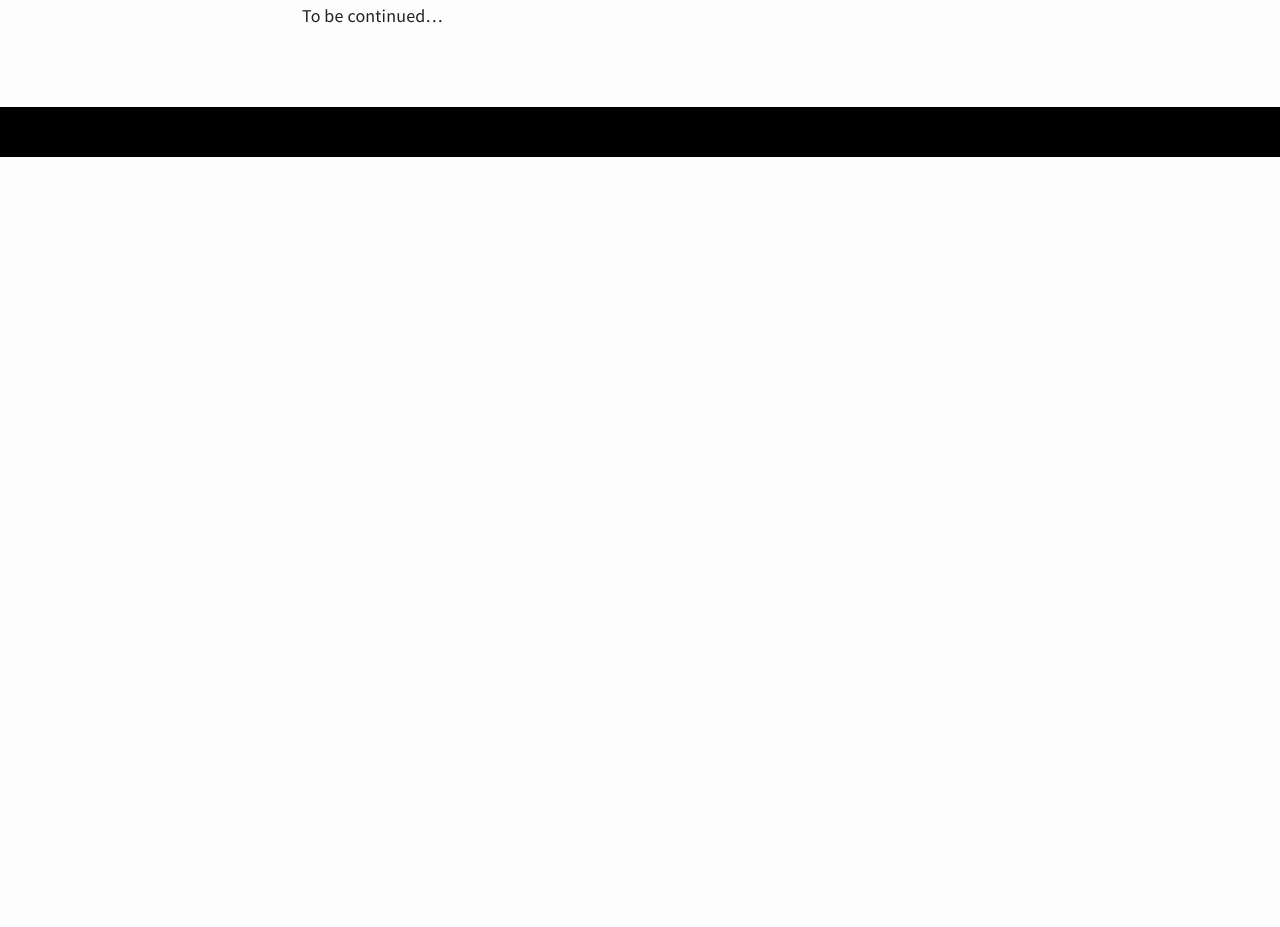
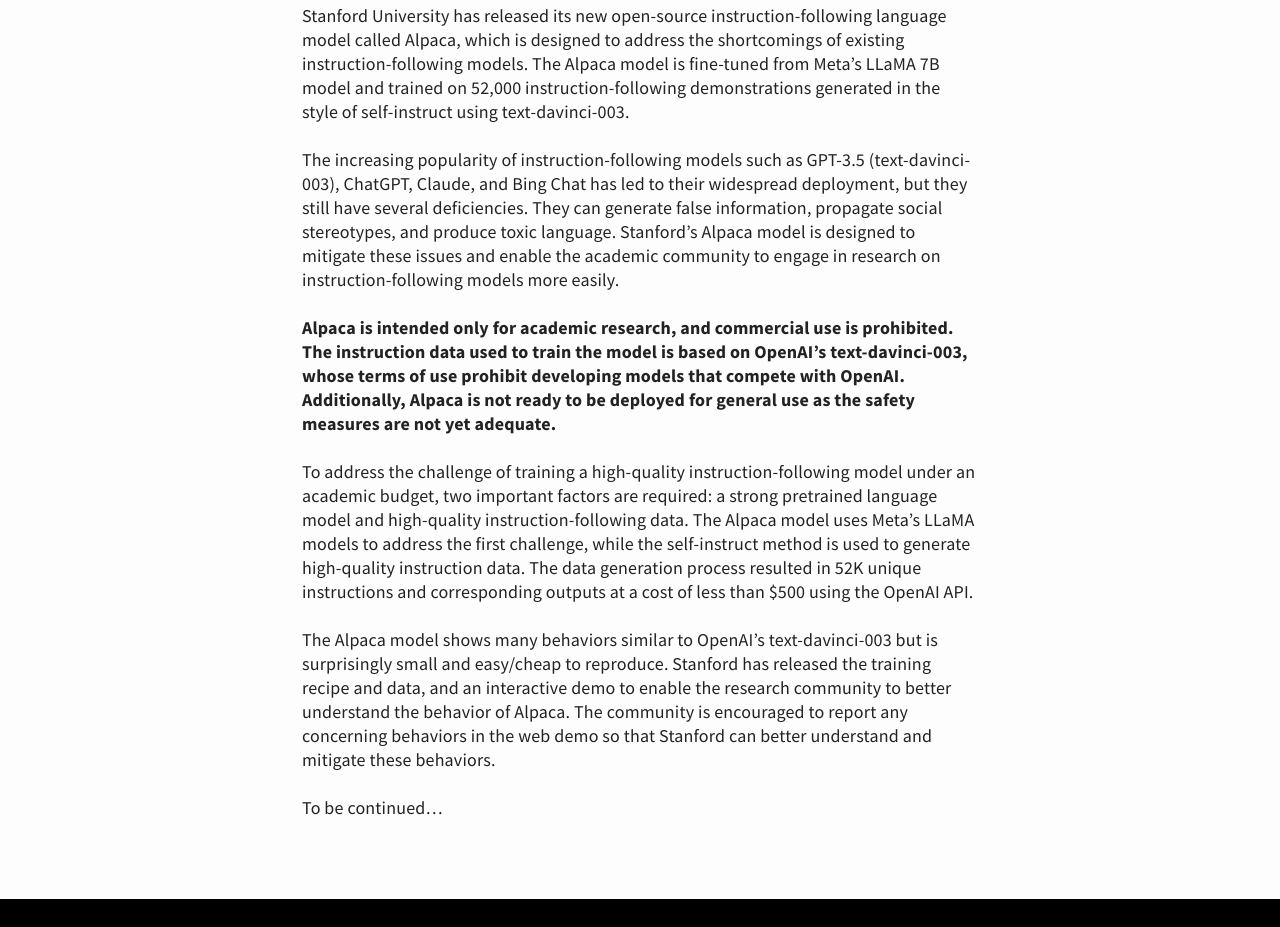
Before and after one commit to spraphul/blog, a Jekyll site: the page built from _posts/2023-04-14-clm.md, in a window 1280 px wide and 1400 px high, scrolled down 5906 px. Shown: the part 473-1400 px from the top of the window. Built offline with Jekyll 4.4.1, drawn with Linux system fonts in a browser that asks for light colours; before the commit the page ends 6536 px from its top, so only the background shows below that.

Commit message:
Update 2023-04-14-clm.md

```diff
--- a/_posts/2023-04-14-clm.md
+++ b/_posts/2023-04-14-clm.md
@@ -63,4 +63,14 @@
 
 ![esdj](https://crfm.stanford.edu/static/img/posts/2023-03-13-alpaca/alpaca_main.jpg)
 
+Stanford University has released its new open-source instruction-following language model called Alpaca, which is designed to address the shortcomings of existing instruction-following models. The Alpaca model is fine-tuned from Meta’s LLaMA 7B model and trained on 52,000 instruction-following demonstrations generated in the style of self-instruct using text-davinci-003.
+
+The increasing popularity of instruction-following models such as GPT-3.5 (text-davinci-003), ChatGPT, Claude, and Bing Chat has led to their widespread deployment, but they still have several deficiencies. They can generate false information, propagate social stereotypes, and produce toxic language. Stanford's Alpaca model is designed to mitigate these issues and enable the academic community to engage in research on instruction-following models more easily.
+
+**Alpaca is intended only for academic research, and commercial use is prohibited. The instruction data used to train the model is based on OpenAI's text-davinci-003, whose terms of use prohibit developing models that compete with OpenAI. Additionally, Alpaca is not ready to be deployed for general use as the safety measures are not yet adequate.**
+
+To address the challenge of training a high-quality instruction-following model under an academic budget, two important factors are required: a strong pretrained language model and high-quality instruction-following data. The Alpaca model uses Meta's LLaMA models to address the first challenge, while the self-instruct method is used to generate high-quality instruction data. The data generation process resulted in 52K unique instructions and corresponding outputs at a cost of less than $500 using the OpenAI API.
+
+The Alpaca model shows many behaviors similar to OpenAI's text-davinci-003 but is surprisingly small and easy/cheap to reproduce. Stanford has released the training recipe and data, and an interactive demo to enable the research community to better understand the behavior of Alpaca. The community is encouraged to report any concerning behaviors in the web demo so that Stanford can better understand and mitigate these behaviors.
+
 To be continued...
```
